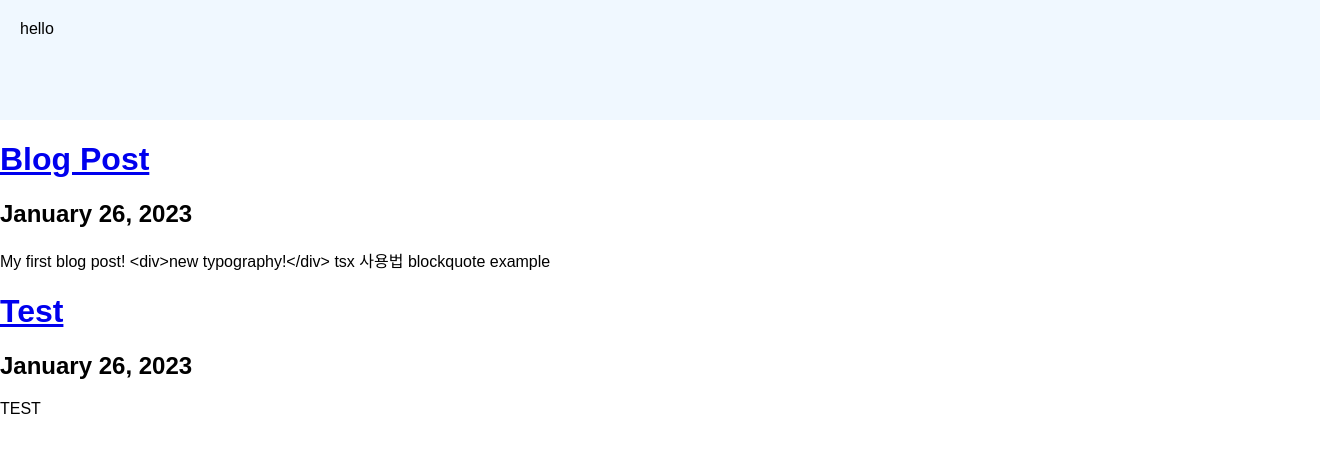
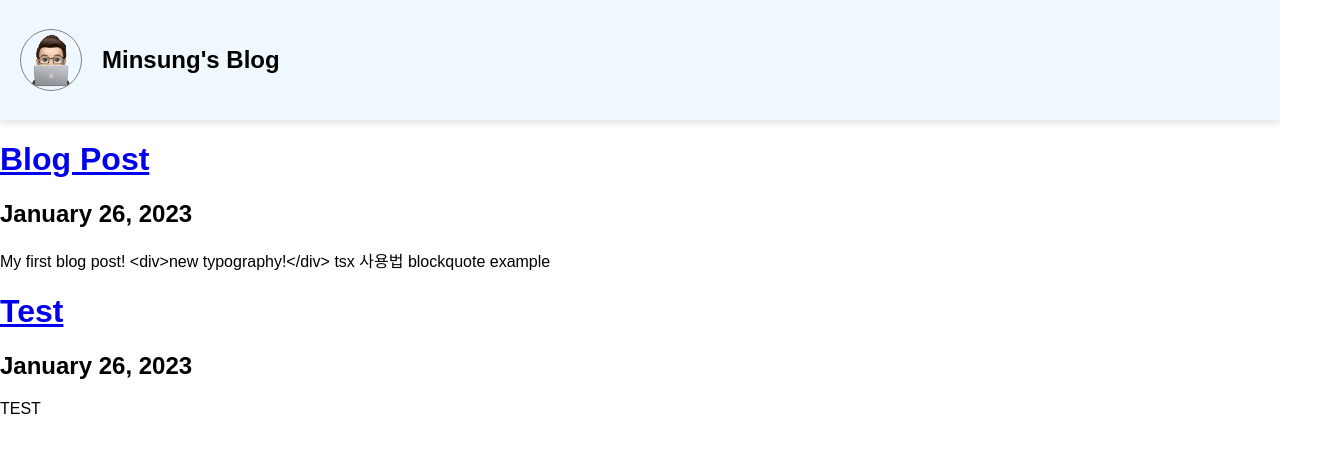
Before and after one commit to minssung/minssung.github.io, a Gatsby site: page / in a window 1280 px wide. Shown: the whole page, 1320 px wide, since content can reach past the window. Built offline with nearby package versions, Linux system fonts and the light colour scheme; Gatsby itself is replaced by a stand-in of ours; some packages are replaced by stand-ins of ours; some icons are missing.

Commit message:
feat: 헤더에 프로필 이미지, 타이틀, 아이콘 버튼 추가

```diff
--- a/package.json
+++ b/package.json
@@ -33,7 +33,8 @@
     "react": "^18.1.0",
     "react-dom": "^18.1.0",
     "react-helmet": "^6.1.0",
-    "styled-components": "^5.3.6"
+    "styled-components": "^5.3.6",
+    "styled-icons": "^10.47.0"
   },
   "devDependencies": {
     "@types/node": "^17.0.45",
--- a/src/components/layout/header.tsx
+++ b/src/components/layout/header.tsx
@@ -1,27 +1,77 @@
-import * as React from "react";
+import * as React from 'react';
 import styled from 'styled-components';
+import { Github } from 'styled-icons/boxicons-logos';
+import { LightMode, DarkMode } from 'styled-icons/material-outlined';
 
 const StyledHeader = styled.div`
-  width: 100%;
+  display: flex;
+  align-items: center;
   height: 80px;
-  display: flex;
   background-color: aliceblue;
   padding: 20px;
+  box-shadow: 0 0 10px 0 rgba(0, 0, 0, 0.2);
 `;
 
-const Profile = styled.div`
+const Profile = styled.img`
   width: 60px;
   height: 60px;
+  border: 1px solid gray;
   border-radius: 50%;
 `;
 
+const IconButton = styled.button`
+  padding: 8px;
+  background-color: transparent;
+  border: none;
+  border-radius: 50%;
+  cursor: pointer;
+  user-select: none;
+  transition: background-color 0.3s cubic-bezier(0.4, 0, 0.2, 1) 0ms;
+  &:hover {
+    background-color: rgba(0, 0, 0, 0.04);
+    transition: 0.3s;
+  }
+`;
+
 const Header = () => {
-
   return (
     <StyledHeader>
-      <Profile>
-        hello
-      </Profile>
+      <div
+        style={{
+          display: 'flex',
+          justifyContent: 'space-between',
+          alignItems: 'center',
+          width: '100%',
+        }}
+      >
+        <div
+          style={{
+            display: 'flex',
+            alignItems: 'center',
+          }}
+        >
+          <Profile src={'/images/profile.png'} alt={'profile'} />
+
+          <div
+            style={{
+              marginLeft: '20px',
+            }}
+          >
+            <h2>Minsung's Blog</h2>
+          </div>
+        </div>
+
+        <div>
+          <IconButton onClick={() => alert('구현 준비중입니다.')}>
+            <DarkMode width={30} height={30} />
+          </IconButton>
+          <IconButton
+            onClick={() => window.open('https://github.com/minssung', '_blank')}
+          >
+            <Github width={30} height={30} />
+          </IconButton>
+        </div>
+      </div>
     </StyledHeader>
   );
 };
```
Also changed, not shown: static/images/profile.png (added), 1 other file.
